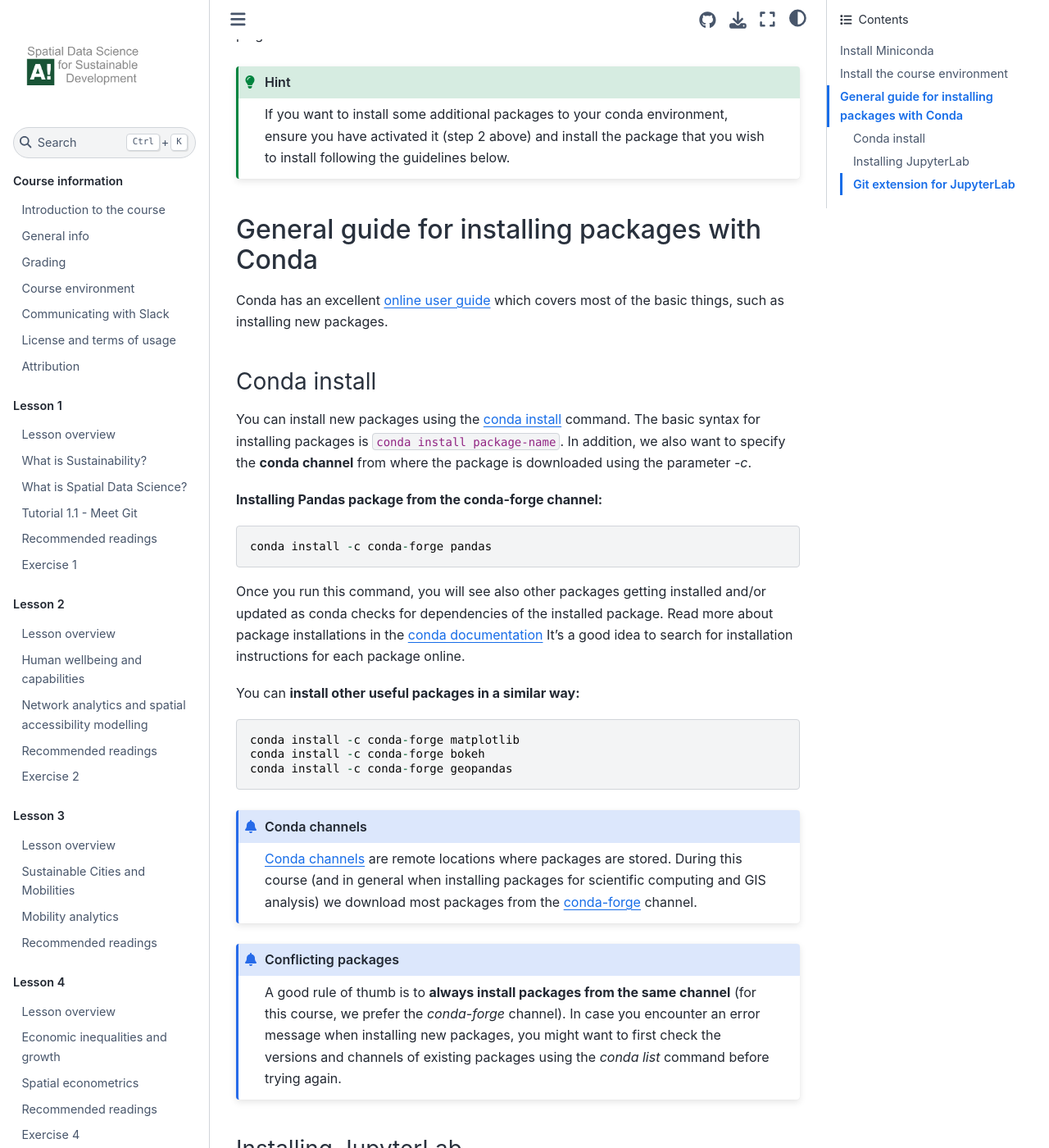
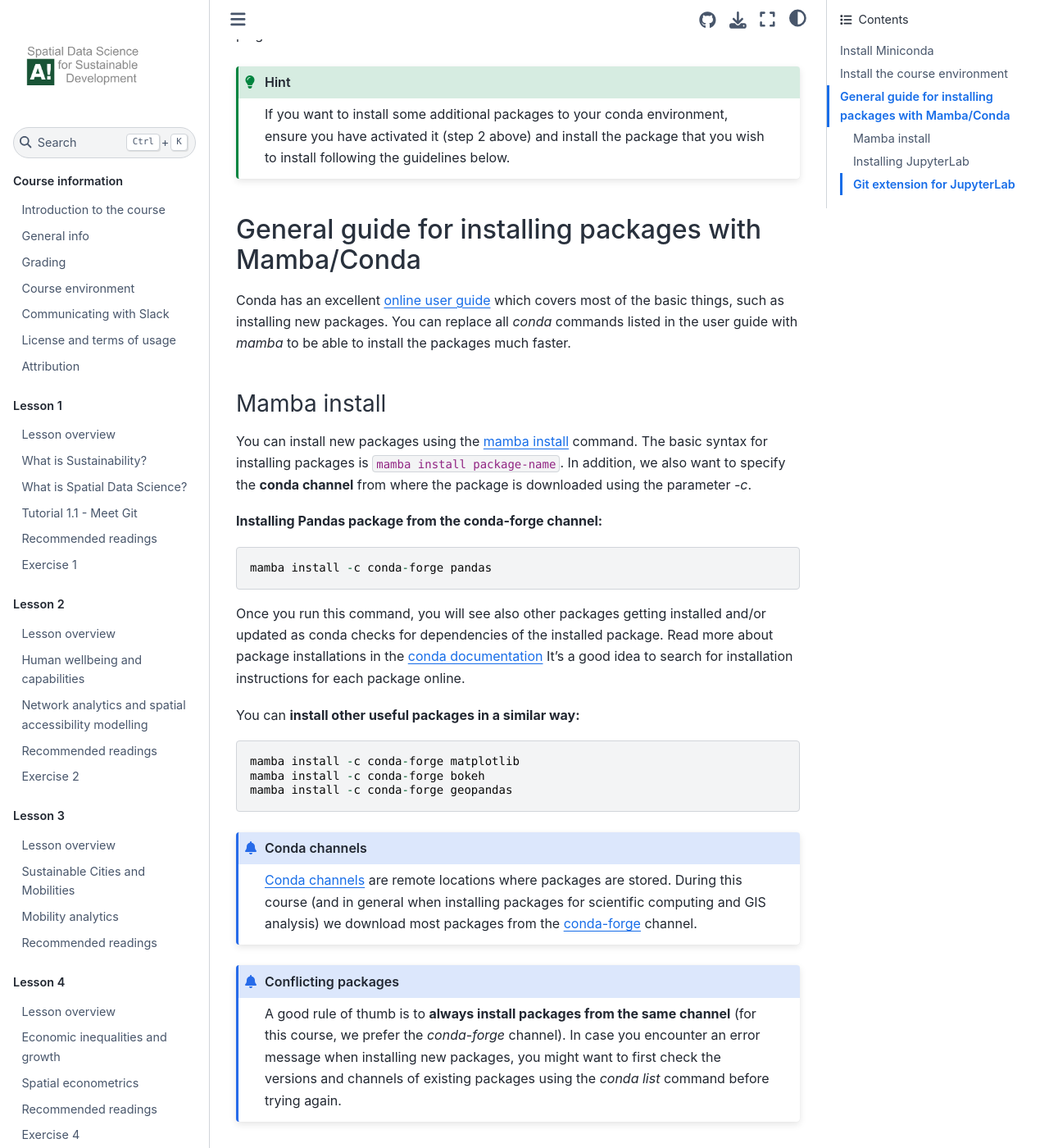
Before and after one commit to AaltoGIS/Sustainability-GIS, a Sphinx documentation site: the page built from source/course-info/installing-miniconda.rst, in a window 1280 px wide and 1400 px high, scrolled down 4024 px. Shown: the whole window at 82% size. Built offline with Sphinx 7.4.7 and the Sphinx Book theme 1.1.4, drawn with Linux system fonts in a browser that asks for light colours; pages that are not in the unit, such as notebooks, are missing from menus; some of the changed text lies outside the part shown.

Commit message:
Update instructions

```diff
--- a/source/course-info/installing-miniconda.rst
+++ b/source/course-info/installing-miniconda.rst
@@ -154,24 +154,24 @@ Note, Jupyter Lab will probably prompt you to "Build" the installation in order
     install the package that you wish to install following the guidelines below.
 
 
-General guide for installing packages with Conda
-------------------------------------------------
+General guide for installing packages with Mamba/Conda
+------------------------------------------------------
 
 Conda has an excellent `online user guide <https://docs.conda.io/projects/conda/en/latest/index.html>`__ which covers most of the basic things,
-such as installing new packages.
+such as installing new packages. You can replace all `conda` commands listed in the user guide with `mamba` to be able to install the packages much faster.
 
-Conda install
-~~~~~~~~~~~~~~~
+Mamba install
+~~~~~~~~~~~~~
 
-You can install new packages using the `conda install <https://docs.conda.io/projects/conda/en/latest/commands/install.html>`__
-command. The basic syntax for installing packages is ``conda install package-name``.
+You can install new packages using the `mamba install <https://docs.conda.io/projects/conda/en/latest/commands/install.html>`__
+command. The basic syntax for installing packages is ``mamba install package-name``.
 In addition, we also want to specify the **conda channel** from where the package is downloaded using the parameter `-c`.
 
 **Installing Pandas package from the conda-forge channel:**
 
 .. code-block::
 
-    conda install -c conda-forge pandas
+    mamba install -c conda-forge pandas
 
 Once you run this command, you will see also other packages getting installed and/or updated as conda checks for dependencies of the installed package.
 Read more about package installations in the `conda documentation <https://docs.conda.io/projects/conda/en/latest/user-guide/tasks/manage-pkgs.html#installing-packages>`__
@@ -181,9 +181,9 @@ You can **install other useful packages in a similar way:**
 
 .. code-block::
 
-    conda install -c conda-forge matplotlib
-    conda install -c conda-forge bokeh
-    conda install -c conda-forge geopandas
+    mamba install -c conda-forge matplotlib
+    mamba install -c conda-forge bokeh
+    mamba install -c conda-forge geopandas
 
 .. admonition:: Conda channels
 
@@ -209,7 +209,7 @@ For other options and more information, take a look at the `JupyterLab installat
 
 .. code-block::
 
-    conda install -c conda-forge jupyterlab
+    mamba install -c conda-forge jupyterlab
 
 After installation is completed, you can start a JupyterLab instance by running this command (notice the space between the words!):
 
```
Also changed, not shown: other parts of source/course-info/installing-miniconda.rst (+1 -1 lines).
